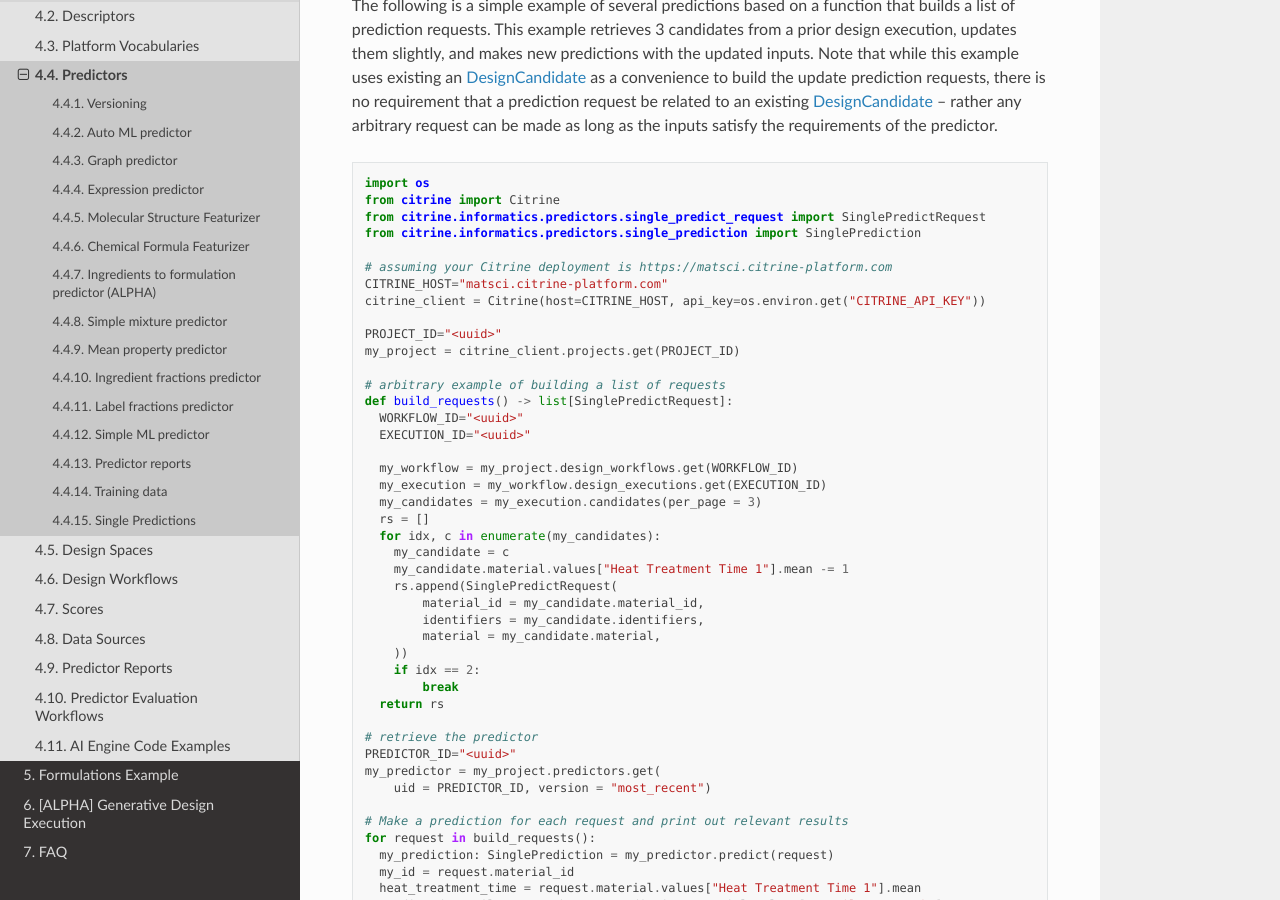
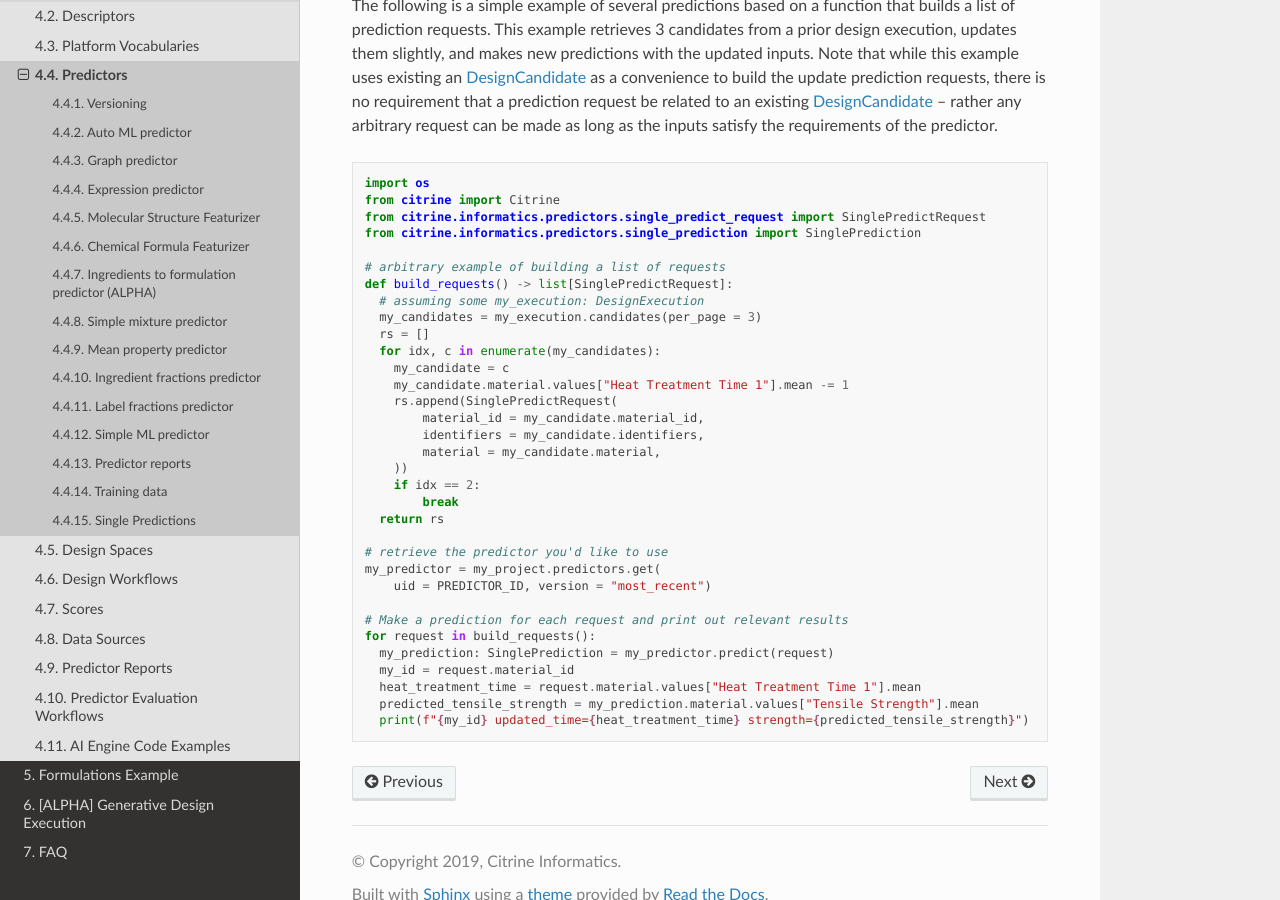
Before and after one commit to CitrineInformatics/citrine-python, a Sphinx documentation site: the page built from docs/source/workflows/predictors.rst, in a window 1280 px wide and 900 px high, scrolled down 17430 px. Built offline with Sphinx 7.4.7 and the Read the Docs theme 2.0.0, drawn with Linux system fonts in a browser that asks for light colours.

Commit message:
PLA-12142 Remove most setup code from single predict example in docs

```diff
--- a/docs/source/workflows/predictors.rst
+++ b/docs/source/workflows/predictors.rst
@@ -857,20 +857,9 @@ The following is a simple example of several predictions based on a function tha
    from citrine.informatics.predictors.single_predict_request import SinglePredictRequest
    from citrine.informatics.predictors.single_prediction import SinglePrediction
 
-   # assuming your Citrine deployment is https://matsci.citrine-platform.com
-   CITRINE_HOST="matsci.citrine-platform.com"
-   citrine_client = Citrine(host=CITRINE_HOST, api_key=os.environ.get("CITRINE_API_KEY"))
-
-   PROJECT_ID="<uuid>"
-   my_project = citrine_client.projects.get(PROJECT_ID)
-
    # arbitrary example of building a list of requests
    def build_requests() -> list[SinglePredictRequest]:
-     WORKFLOW_ID="<uuid>"
-     EXECUTION_ID="<uuid>"
-
-     my_workflow = my_project.design_workflows.get(WORKFLOW_ID)
-     my_execution = my_workflow.design_executions.get(EXECUTION_ID)
+     # assuming some my_execution: DesignExecution
      my_candidates = my_execution.candidates(per_page = 3)
      rs = []
      for idx, c in enumerate(my_candidates):
@@ -885,8 +874,7 @@ The following is a simple example of several predictions based on a function tha
            break
      return rs
 
-   # retrieve the predictor
-   PREDICTOR_ID="<uuid>"
+   # retrieve the predictor you'd like to use
    my_predictor = my_project.predictors.get(
        uid = PREDICTOR_ID, version = "most_recent")
 
```
